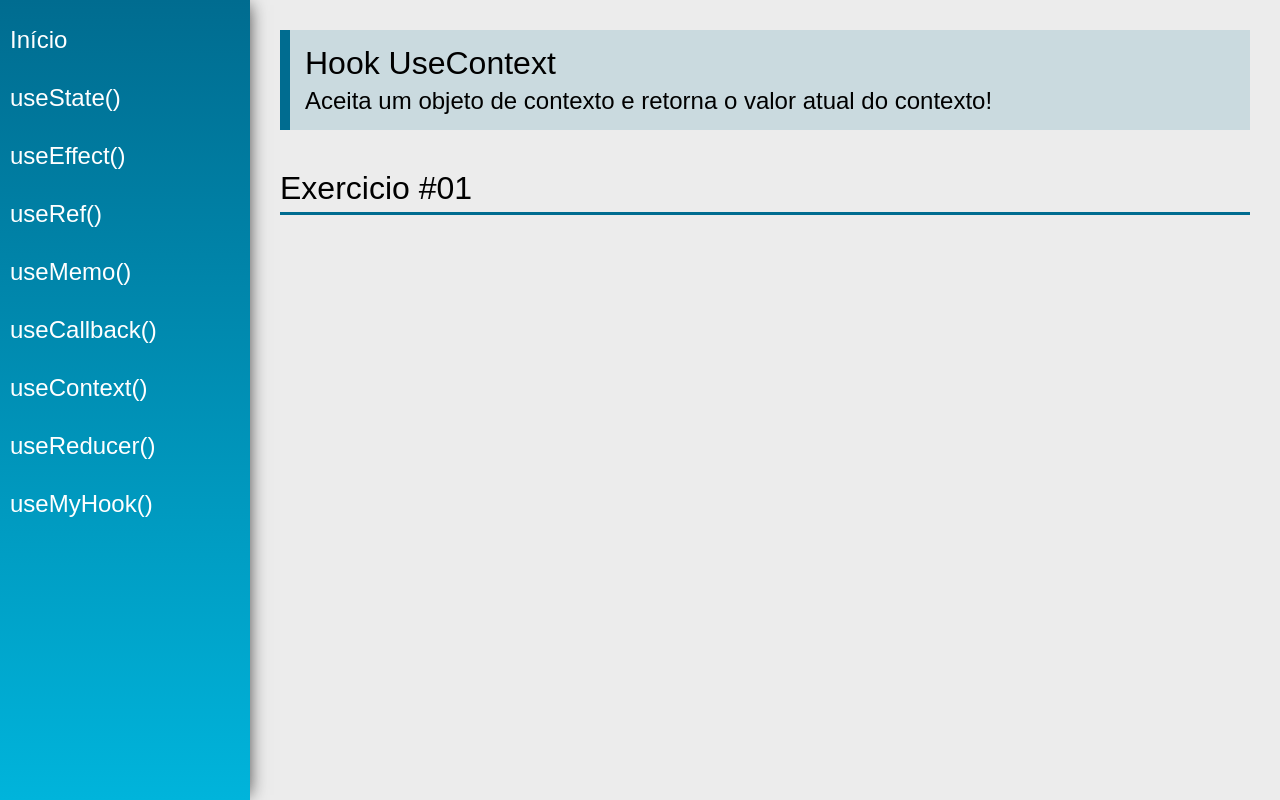
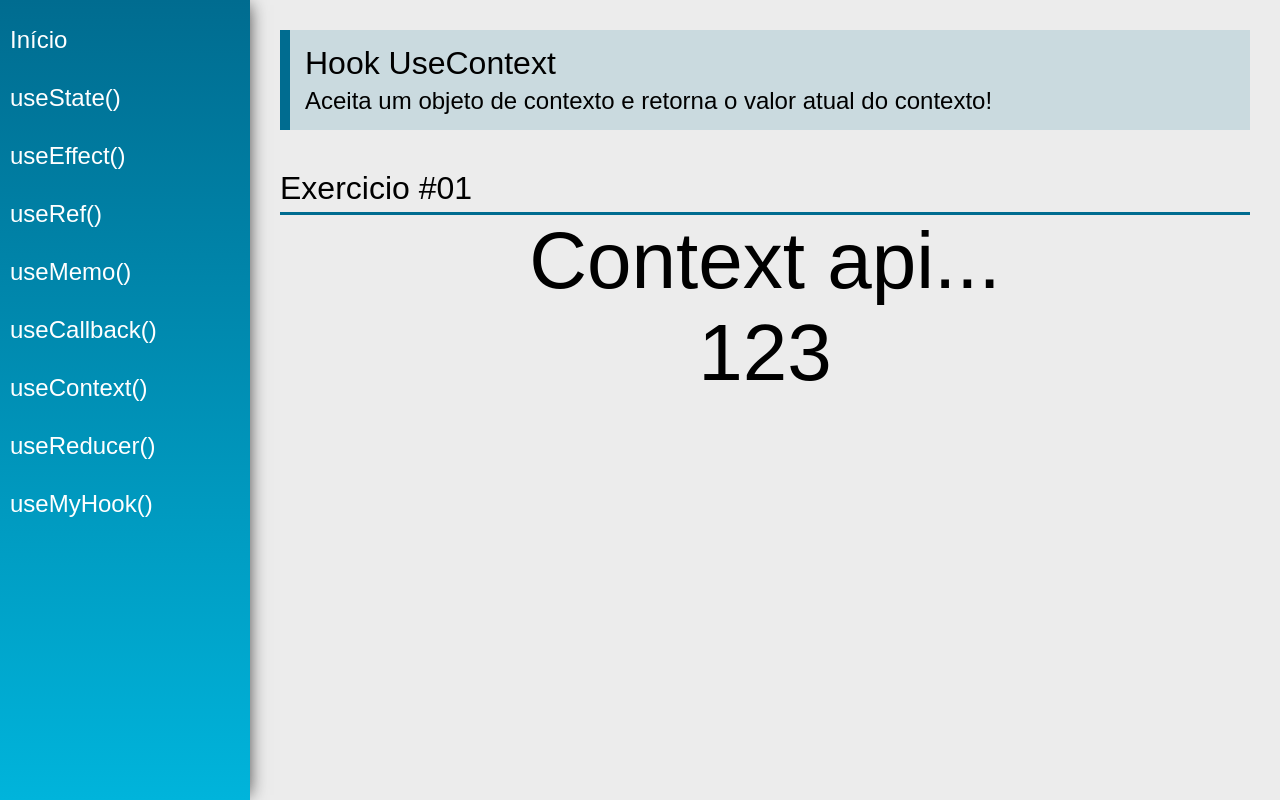
Before and after one commit to devMatheus-Cunha/react-hooks-study, a React (Create React App) app: page /useContext in a window 1280 px wide. Built offline with nearby package versions, Linux system fonts and the light colour scheme.

Commit message:
feat: useContext

```diff
--- /dev/null
+++ b/src/data/DataContext.ts
@@ -0,0 +1,10 @@
+import React, { createContext } from 'react'
+
+export const data = {
+  number: 123,
+  text: "Context api...",
+}
+
+const DataContext = createContext(data)
+
+export default DataContext
--- a/src/views/examples/UseContext.tsx
+++ b/src/views/examples/UseContext.tsx
@@ -1,10 +1,14 @@
-import React from 'react'
+import React, { useContext } from "react";
 
 // components
-import PageTitle from '../../components/layout/PageTitle'
-import SectionTitle from '../../components/layout/SectionTitle'
+import PageTitle from "../../components/layout/PageTitle";
+import SectionTitle from "../../components/layout/SectionTitle";
+
+// contexto
+import DataContext from "../../data/DataContext";
 
 export const UseContext = () => {
+  const { number,  text} = useContext(DataContext);
   return (
     <div className="UseContext">
       <PageTitle
@@ -12,6 +16,10 @@
         subtitle="Aceita um objeto de contexto e retorna o valor atual do contexto!"
       />
       <SectionTitle title="Exercicio #01" />
+      <div className="center">
+        <span className="text">{text}</span>
+        <span className="text">{number}</span>
       </div>
-    )
-}
+    </div>
+  );
+};
```
Also changed, not shown: src/views/App.tsx (+14 -10 lines). Lines whose indentation alone changed are shown as unchanged.
